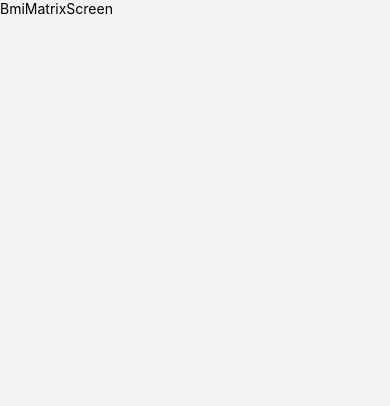
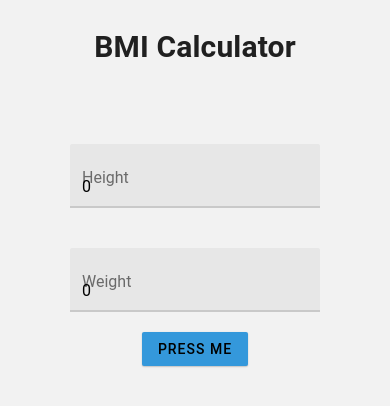
Before and after one commit to Arufiand/webImp, a React Native app: screen / in a window 390 px wide. Shown: the top 406 px of the page. Built offline with nearby package versions, Linux system fonts and the light colour scheme.

Commit message:
BMI Calculator Screen and Feature Fix

```diff
--- a/App.js
+++ b/App.js
@@ -3,11 +3,24 @@ import { LogBox } from 'react-native';
 import Router from './config/router';
 import { NavigationContainer } from '@react-navigation/native';
 import 'react-native-gesture-handler';
+import { DefaultTheme, Provider as PaperProvider } from 'react-native-paper';
+
+const theme = {
+  ...DefaultTheme,
+  roundness: 2,
+  colors: {
+    ...DefaultTheme.colors,
+    primary: '#3498db',
+    accent: '#f1c40f',
+  },
+};
 const App = () => {
   return (
-  <NavigationContainer>
-    <Router />
-  </NavigationContainer>
+    <PaperProvider theme={theme}>
+      <NavigationContainer>
+        <Router />
+      </NavigationContainer>
+    </PaperProvider>
   );
 };
 
--- a/package.json
+++ b/package.json
@@ -16,6 +16,7 @@
     "react": "17.0.2",
     "react-native": "0.68.1",
     "react-native-gesture-handler": "^2.4.0",
+    "react-native-paper": "^4.12.0",
     "react-native-safe-area-context": "^4.2.4",
     "react-native-screens": "^3.13.1"
   },
--- a/pages/bmi_matrix/bmiMatrixScreen.js
+++ b/pages/bmi_matrix/bmiMatrixScreen.js
@@ -1,12 +1,116 @@
-import { View, Text } from 'react-native'
-import React from 'react'
+import React, {useState, useEffect} from 'react'
+import { View, TouchableOpacity, StyleSheet,SafeAreaView } from 'react-native'
+import { Text, Title,TextInput,Button,Modal, Portal,  } from 'react-native-paper';
+// import { SafeAreaView } from 'react-native-safe-area-context';
 
 const BmiMatrixScreen = () => {
-  return (
-    <View>
-      <Text>BmiMatrixScreen</Text>
-    </View>
-  )
+
+    const [height, setHeight] = useState(0);
+    const [weight, setWeight] = useState(0);
+    const [bmi, setBmi] = useState(0);
+    const [result, setResult] = useState(0);
+    const [visible, setVisible] = React.useState(false);
+    const showModal = () => setVisible(true);
+    const hideModal = () => setVisible(false);
+    const containerStyle = {backgroundColor: 'white', padding: 30, height : 200, width : 300, borderRadius: 100/2, alignSelf : 'center', alignContent : 'center'};
+
+    const calculate = (height, weight) => {
+        var result = (parseFloat(weight) *1000) / (parseFloat(height)*parseFloat(height));
+        result = result.toFixed(2);
+        setBmi(result);
+        console.log(result);
+        setHeight(0);
+        setWeight(0);
+        showModal();
+        //showing result per BMI standards
+        if(result < 18.5){
+            setResult('Underweight');
+        }
+        else if (result >= 18.5 && result < 25) {
+            setResult('Normal Weight');
+        }
+        else if (result >= 25 && result < 30) {
+            setResult('Overweight');
+        }
+        else if (result >= 30) {
+            setResult('Obese');
+        }
+        else {
+            alert ('Incorrect Input!');
+            setResult('Wrong Input');
+        }
+    }
+
+    return (
+        <SafeAreaView>
+          <Title style= {styles.title}>BMI Calculator</Title>
+          <View style={{top : 50, alignItems : 'center' ,}}>
+            <TextInput
+                style ={{width : 250, margin : 20 }}
+                label="Height"
+                value={height}
+                onChangeText={height => setHeight(height)}
+                keyboardType='numeric'
+            />
+            <TextInput
+                style ={{width : 250,margin : 20 }}
+                label="Weight"
+                value={weight}
+                onChangeText={weight => setWeight(weight)}
+                keyboardType='numeric'
+            />
+            <Button mode="contained" onPress={() => calculate(height, weight)}>
+                Press me
+            </Button>
+
+            <Portal>
+                <Modal visible={visible} onDismiss={hideModal} contentContainerStyle={containerStyle}>
+                    <Title>BMI Results</Title>
+                    <Text>{bmi}</Text>
+                    <Text>{result}</Text>
+                </Modal>
+             </Portal>
+
+          </View>
+        </SafeAreaView>
+    )
 }
 
+const styles = StyleSheet.create({
+
+    submitButton: {
+       backgroundColor: '#ff6666',
+       padding: 10,
+       margin: 15,
+       height: 40,
+    },
+    submitButtonText:{
+       textAlign: "center",
+       color: 'white',
+      // fontWeight:"bold",
+       fontSize: 18,
+    },
+    output:{
+       textAlign: "center",
+       fontSize: 30,
+    },
+    title:{
+       paddingTop:30,
+       paddingBottom:10,
+       textAlign: "center",
+       fontSize: 30,
+       fontWeight:"bold",
+    },
+    resultText:{
+       paddingTop:20,
+       paddingBottom:10,
+       textAlign: "center",
+       fontSize: 30,
+       color: 'blue'
+    },
+    label:{
+       marginLeft: 15,
+    }
+ })
+
 export default BmiMatrixScreen
```
Also changed, not shown: 1 other file (tests, documents, lock files or other folders).
